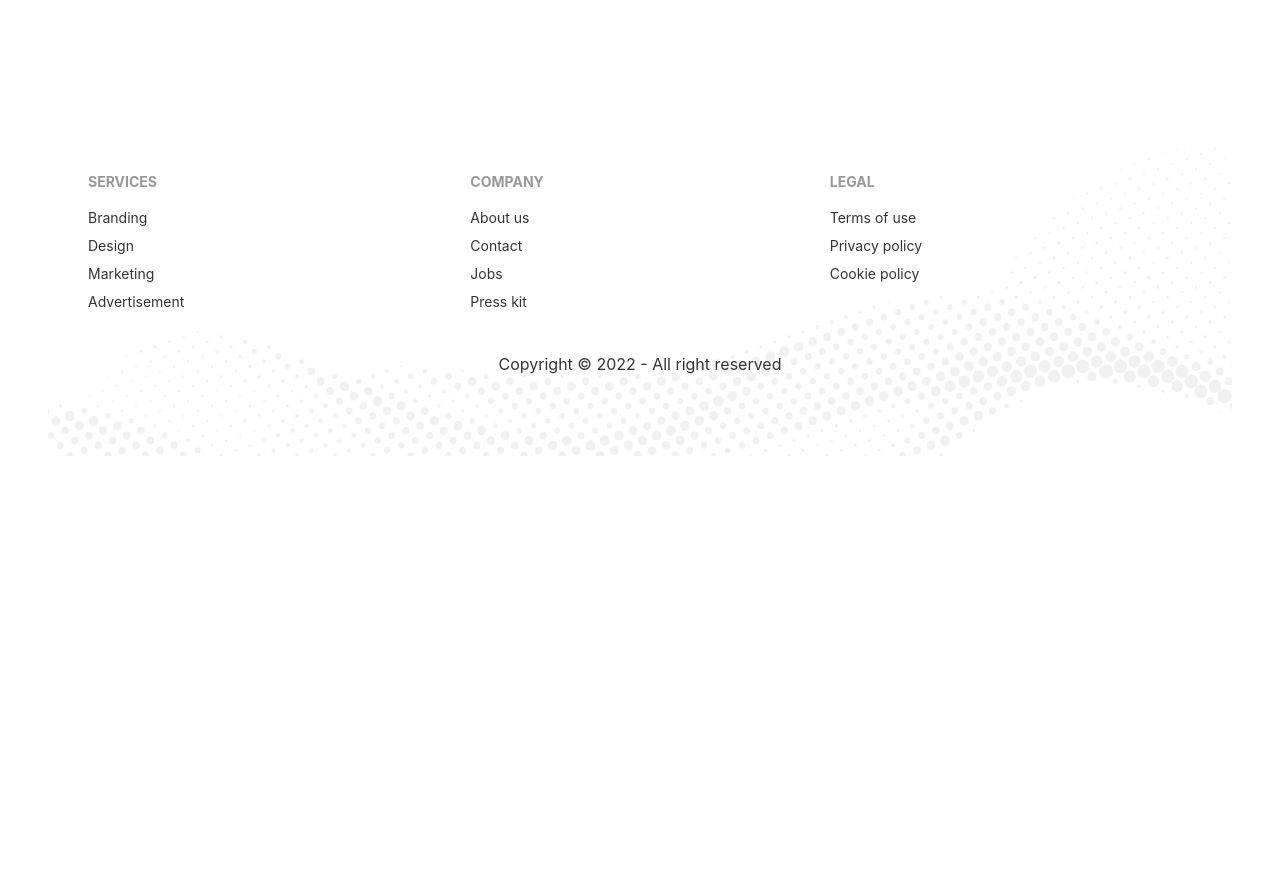
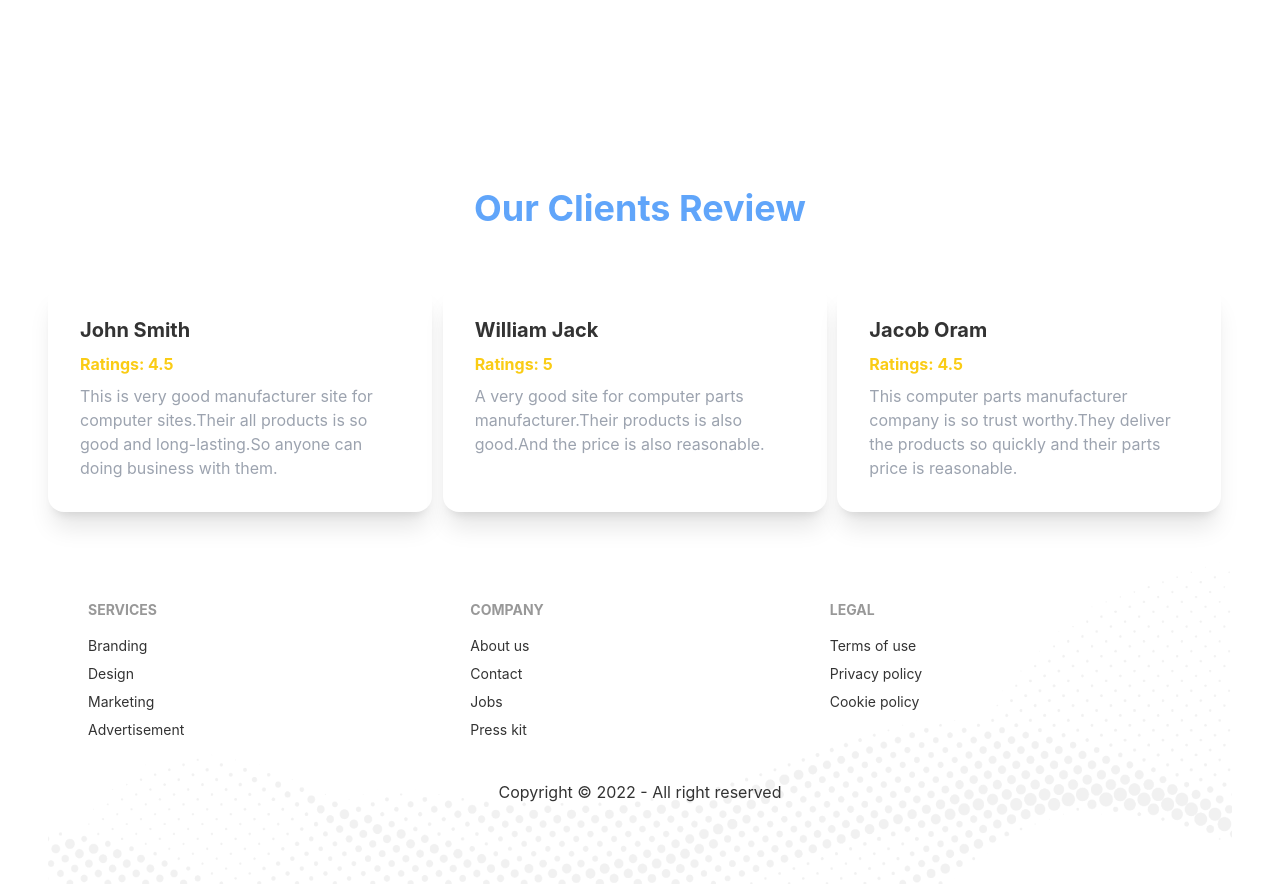
Before and after one commit to Hasanat902/computer-parts-manufacturer-client-side, a React (Create React App) app: page / in a window 1280 px wide. Shown: the part 3460-4344 px from the top of the page. Before the commit the page ends 3916 px from the top, so only its background shows below. Built offline with nearby package versions, Linux system fonts and the light colour scheme.

Commit message:
reviews section added

```diff
--- /dev/null
+++ b/public/reviews.json
@@ -0,0 +1,20 @@
+[
+    {
+        "_id": 1,
+        "name": "John Smith",
+        "ratings": 4.5,
+        "description": "This is very good manufacturer site for computer sites.Their all products is so good and long-lasting.So anyone can doing business with them."
+    },
+    {
+        "_id": 2,
+        "name": "William Jack",
+        "ratings": 5,
+        "description": "A very good site for computer parts manufacturer.Their products is also good.And the price is also reasonable."
+    },
+    {
+        "_id": 3,
+        "name": "Jacob Oram",
+        "ratings": 4.5,
+        "description": "This computer parts manufacturer company is so trust worthy.They deliver the products so quickly and their parts price is reasonable."
+    }
+]
--- a/src/Pages/Home/Home.js
+++ b/src/Pages/Home/Home.js
@@ -5,6 +5,7 @@ import Bsummaries from './Bsummaries';
 import Capabilities from './Capabilities';
 import Commitments from './Commitments';
 import Products from './Products';
+import Reviews from './Reviews';
 
 const Home = () => {
     return (
@@ -14,6 +15,7 @@ const Home = () => {
             <Products></Products>
             <Bsummaries></Bsummaries>
             <Capabilities></Capabilities>
+            <Reviews></Reviews>
             <Footer></Footer>
         </div>
     );
--- /dev/null
+++ b/src/Pages/Home/Review.js
@@ -0,0 +1,18 @@
+import React from 'react';
+
+const Review = ({review}) => {
+
+    const {name, ratings, description} = review;
+
+    return (
+        <div className="card w-96 bg-base-100 shadow-xl">
+        <div className="card-body">
+            <h2 className="card-title font-bold">{name}</h2>
+            <h3 className='font-bold text-yellow-400'>Ratings: {ratings}</h3>
+            <p className='text-gray-400'>{description}</p>
+        </div>
+        </div>
+    );
+};
+
+export default Review;
--- /dev/null
+++ b/src/Pages/Home/Reviews.js
@@ -0,0 +1,27 @@
+import React, { useEffect, useState } from 'react';
+import Review from './Review';
+
+const Reviews = () => {
+
+    const [reviews, setReviews] = useState([]);
+
+    useEffect( () => {
+        fetch('reviews.json')
+            .then(res => res.json())
+            .then(data => setReviews(data))
+    }, [])
+
+    return (
+        <div>
+            <h2 className='text-4xl text-center my-14 text-blue-400 font-bold'>Our Clients Review</h2>
+            <div className='grid grid-cols-1 md:grid-cols-2 lg:grid-cols-3 g-5'>
+                {
+                    reviews.map(review => <Review key={review._id} review={review}></Review>)
+                }
+
+            </div>
+        </div>
+    );
+};
+
+export default Reviews;
--- a/src/Pages/Shared/Footer.js
+++ b/src/Pages/Shared/Footer.js
@@ -3,7 +3,7 @@ import footer from '../../images/products/footer.png';
 
 const Footer = () => {
     return (
-        <footer style={{background: `url(${footer})`, backgroundSize: 'cover'}} className="p-10">
+        <footer style={{background: `url(${footer})`, backgroundSize: 'cover'}} className="p-10 mt-12">
         <div className='footer'>
             <div>
                 <span className="footer-title">Services</span>
```
